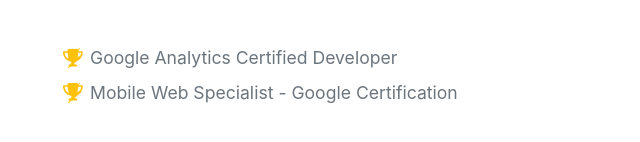
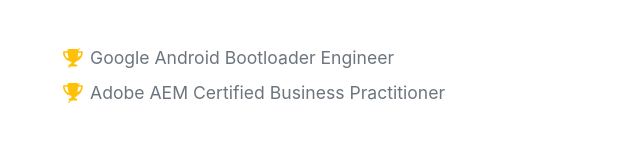
Before and after one commit to Addy9999/Online-Resume, a plain HTML site: page index.html in a window 1280 px wide. Shown: the part 5278-5420 px from the top of the page, 338-978 px from the left. Drawn offline with nearby package versions, Linux system fonts and the light colour scheme; files whose address does not match are found by name; a web font is replaced by a local one.

Commit message:
Update index.html

```diff
--- a/index.html
+++ b/index.html
@@ -187,11 +187,11 @@
                     <ul class="fa-ul mb-0">
                         <li>
                             <span class="fa-li"><i class="fas fa-trophy text-warning"></i></span>
-                            Google Analytics Certified Developer
+                            Google Android Bootloader Engineer
                         </li>
                         <li>
                             <span class="fa-li"><i class="fas fa-trophy text-warning"></i></span>
-                            Mobile Web Specialist - Google Certification
+                            Adobe AEM Certified Business Practitioner
                         </li>
 
                     </ul>
```
